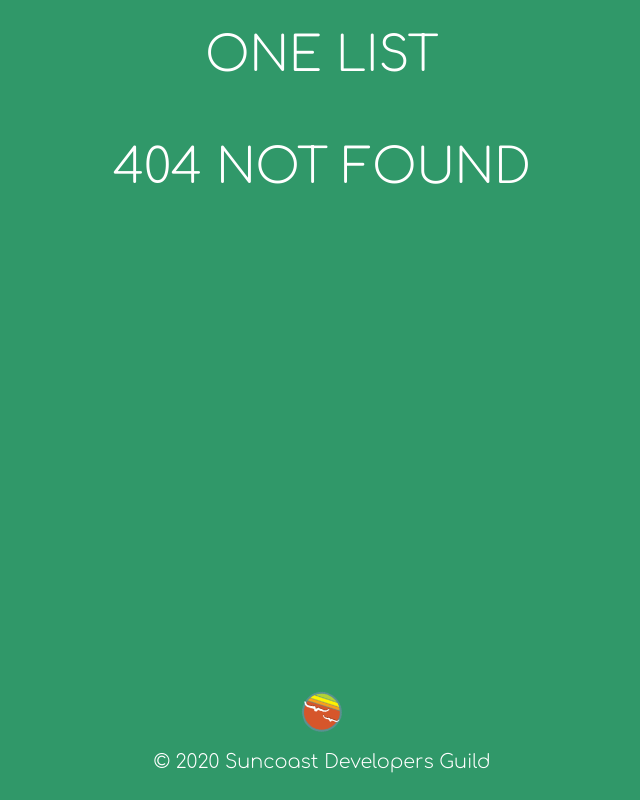
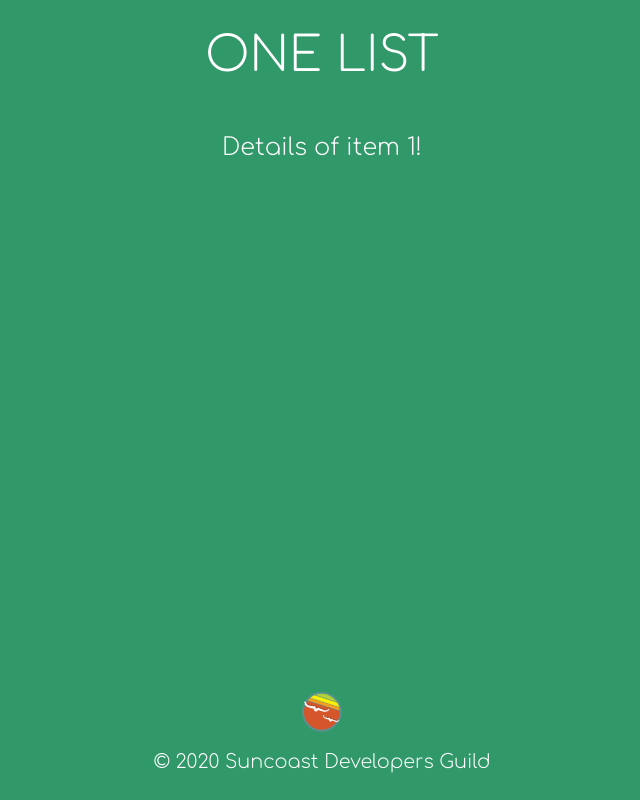
Before and after one commit to Taarts/ReactOneListClient, a React (Vite) app: page /items/1 in a window 1280 px wide. Before the commit this address had no page. Shown: the whole page, without its empty margins (318-958 px from the left). Built offline with nearby package versions, Linux system fonts and the light colour scheme; a web font is replaced by a local one.

Commit message:
Able to pull parameter id and show on screen

```diff
--- a/src/App.tsx
+++ b/src/App.tsx
@@ -1,7 +1,8 @@
 import React from 'react'
 import { Route, Routes } from 'react-router'
 import logo from './images/sdg-logo.png'
-import { TodoList } from './TodoList'
+import { TodoItemPage } from './pages/TodoItemPage'
+import { TodoList } from './pages/TodoList'
 
 export type TodoItemType = {
   id: number
@@ -20,6 +21,7 @@ export function App() {
       <main>
         <Routes>
           <Route path="/" element={<TodoList />}></Route>
+          <Route path="/items/:id" element={<TodoItemPage />}></Route>
           <Route path="*" element={<h1>404 Not Found</h1>}></Route>
         </Routes>
       </main>
--- /dev/null
+++ b/src/pages/TodoItemPage.tsx
@@ -0,0 +1,7 @@
+import React from 'react'
+import { useParams } from 'react-router-dom'
+
+export function TodoItemPage() {
+  const params = useParams<{ id: string }>()
+  return <p>Details of item {params.id}!</p>
+}
--- a/src/TodoList.tsx
+++ b/src/pages/TodoList.tsx
@@ -1,7 +1,7 @@
 import axios from 'axios'
 import React, { useEffect, useState } from 'react'
-import { TodoItem } from './components/TodoItem'
-import { TodoItemType } from './App'
+import { TodoItem } from '../components/TodoItem'
+import { TodoItemType } from '../App'
 
 export function TodoList() {
   const [todoItems, setTodoItems] = useState<TodoItemType[]>([])
```
